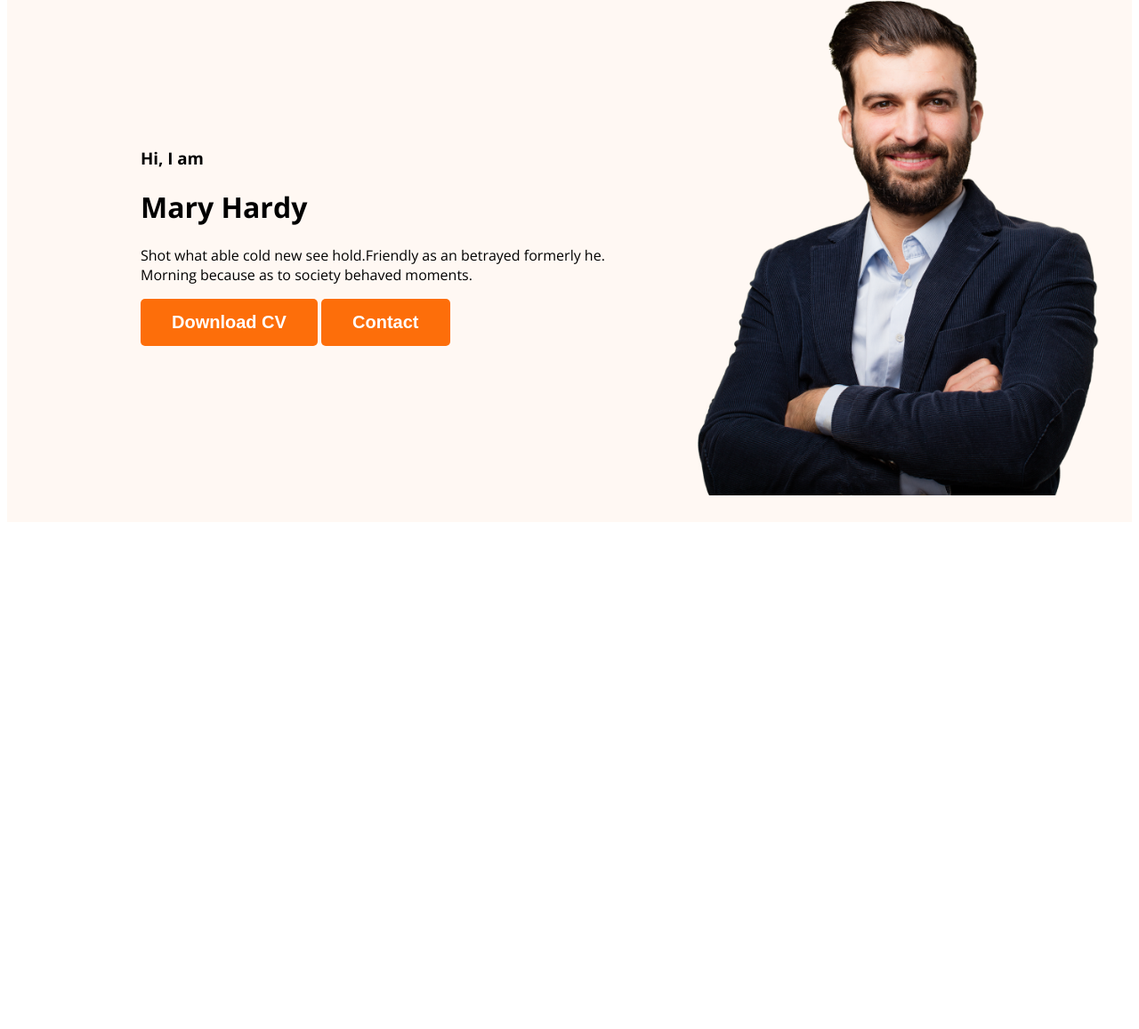
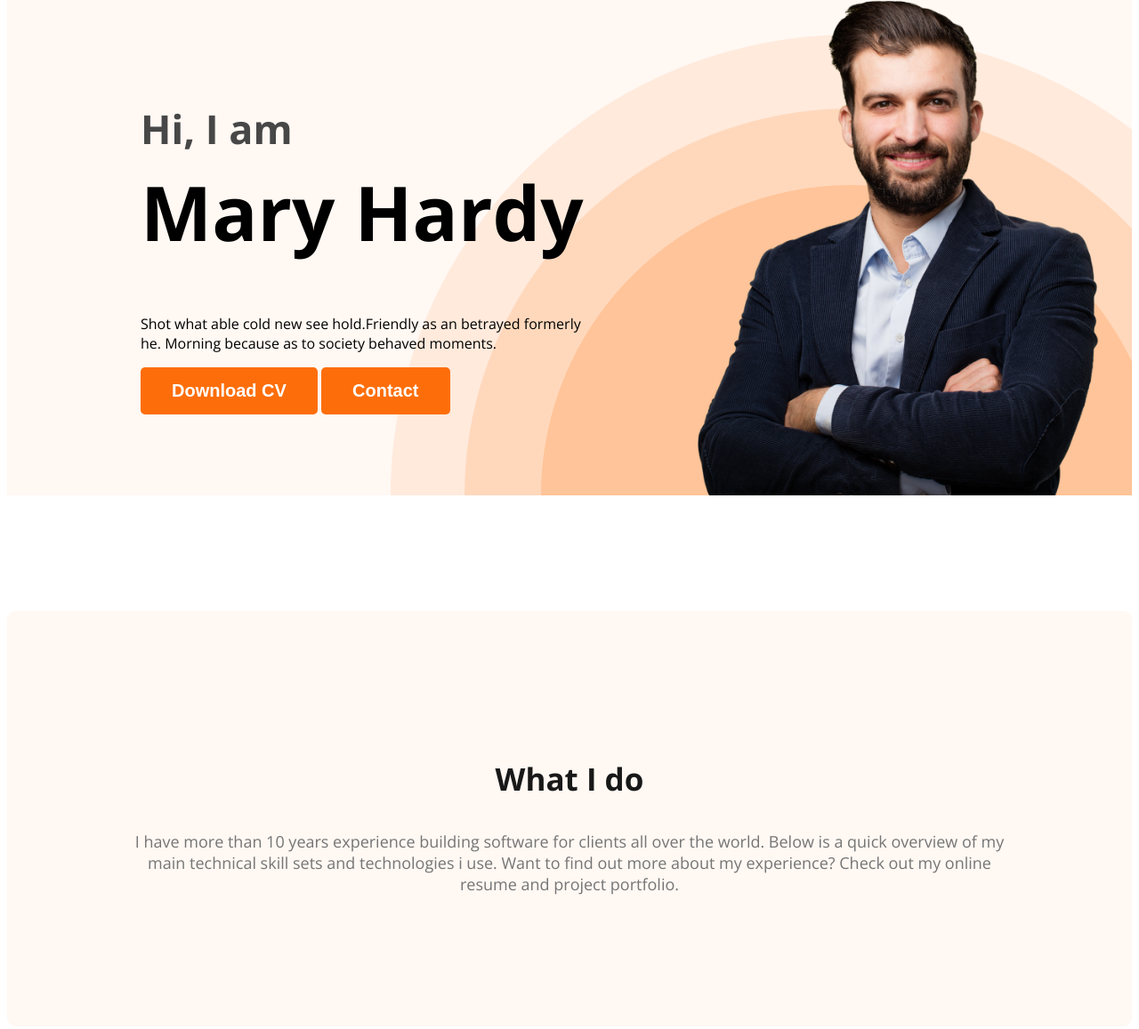
Before and after one commit to shahanaj1337/web-developer-portfolio, a plain HTML site: page index.html in a window 1280 px wide. Shown: the part 211-1368 px from the top of the page at 89% size. Before the commit the page ends 806 px from the top, so only its background shows below. Drawn offline with nearby package versions, Linux system fonts and the light colour scheme.

Commit message:
'about section created

```diff
--- a/index.html
+++ b/index.html
@@ -29,7 +29,7 @@
             <div class="banner-content">
             <h3 class="banner-greeting">Hi, I  am</h3>
             <h1 class="banner-title">Mary Hardy</h1>
-            <p>Shot what able cold new see hold.Friendly as an betrayed formerly he. Morning because as to society behaved moments.</p>
+            <p class="banner-description">Shot what able cold new see hold.Friendly as an betrayed formerly he. Morning because as to society behaved moments.</p>
             <button class="btn-primary">Download CV</button>
             <button class="btn-primary">Contact</button>
         </div>
@@ -39,6 +39,11 @@
 
     </header>
     <main>
+        <section class="about">
+            <H3 class="sectionn-title">What I do</H3>
+            <p class="section-description">I have more than 10 years experience building software for clients all over the world. Below is a quick overview of my main technical skill sets and technologies i use. Want to find out more about my experience? Check out my online resume and project portfolio.</p>
+
+        </section>
 
     </main>
     <footer>
--- a/styles/portfolio.css
+++ b/styles/portfolio.css
@@ -13,6 +13,17 @@ body{
     font-weight: 700;
     color: white;
     padding: 15px 35px;
+}
+.sectionn-title{
+    color: #181818;
+    font-size: 35px;
+    text-align: center;
+    font-weight: 700;
+}
+.section-description{
+    color: #757575;
+    text-align: center;
+    font-size: 18px;
 }
 
 /*nav related styles*/
@@ -49,20 +60,46 @@ nav a {
     color: rgb(52, 49, 49);
 }
     /* header related styles */
-    .header{
+    .header{ background-position: bottom right;
+        background-repeat: no-repeat;
         background-color: #FFF8F3;
         background-image: url("../images/header_bg.png")
-        backba
+
+
 
 
 
     }
     .banner{
-        padding: 30px 30px 30px 150px;
+        padding: 30px 30px 0px 150px;
         display: flex;
         align-items: center;
+        justify-content: space-between;
+    }
+    .banner-content{
+        max-width: 500px;
     }
    .banner .profile-pic{
     width: 500px;
 
     }
+    .banner-greeting{
+        font-size: 45px;
+        color:#474747 ;
+        margin-bottom: 0;
+    }
+    .banner-title{
+        font-size: 85px;
+        font-weight: 700;
+        margin-top: 5px;
+    }
+    /* main section styles */
+
+    /* about section styles */
+    .about{
+        padding: 130px;
+        border-radius: 10px;
+        background-color: #FFF8F3;
+        margin-top: 130px;
+
+    }
```
